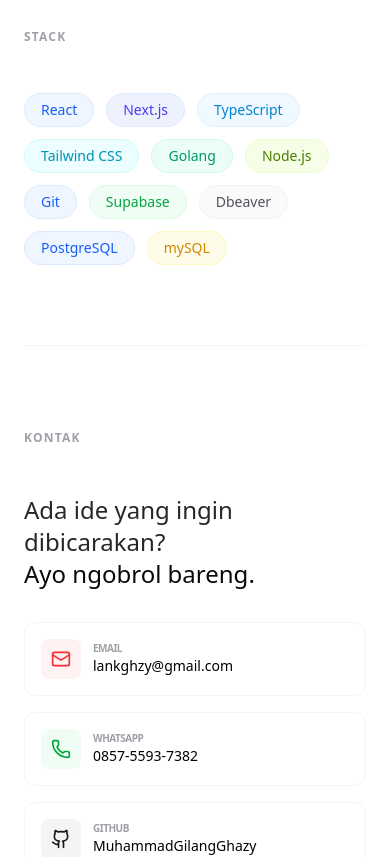
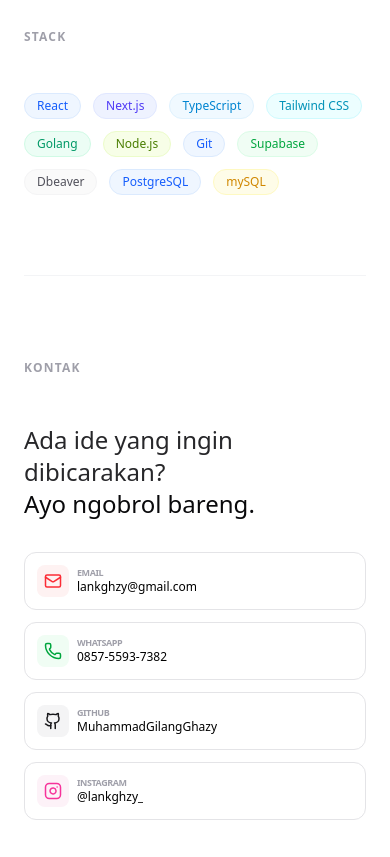
Before and after one commit to GilangGhazy17/portofolio-website, a React (Vite) app: page / in a window 390 px wide. Shown: the part 3220-4077 px from the top of the page. Built offline with nearby package versions, Linux system fonts and the light colour scheme.

Commit message:
Update for mobile

```diff
--- a/src/App.tsx
+++ b/src/App.tsx
@@ -33,7 +33,7 @@
 );
 
 const Chip = ({ text, colorClass }: { text: string, colorClass?: string }) => (
-  <span className={`px-4 py-1.5 rounded-full text-sm font-medium border ${colorClass || "bg-zinc-50 text-zinc-600 border-zinc-200 dark:bg-zinc-900 dark:text-zinc-400 dark:border-zinc-800"}`}>
+  <span className={`px-3 py-1 sm:px-4 sm:py-1.5 rounded-full text-xs sm:text-sm font-medium border ${colorClass || "bg-zinc-50 text-zinc-600 border-zinc-200 dark:bg-zinc-900 dark:text-zinc-400 dark:border-zinc-800"}`}>
     {text}
   </span>
 );
@@ -246,51 +246,51 @@
               <span className="font-medium text-zinc-950 dark:text-white">Ayo ngobrol bareng.</span>
             </p>
 
-            <div className="grid grid-cols-1 sm:grid-cols-2 lg:grid-cols-4 gap-4">
-              <a href="mailto:lankghzy@gmail.com" className="flex items-center gap-3 p-4 rounded-xl border border-zinc-100 dark:border-zinc-900 hover:bg-zinc-50 dark:hover:bg-zinc-900 transition-colors">
-                <div className="w-10 h-10 rounded-lg bg-red-50 dark:bg-red-900/20 text-red-500 flex items-center justify-center">
-                  <Mail size={20} />
+            <div className="grid grid-cols-1 sm:grid-cols-2 lg:grid-cols-4 gap-3 sm:gap-4">
+              <a href="mailto:lankghzy@gmail.com" className="flex items-center gap-2 sm:gap-3 p-3 sm:p-4 rounded-xl border border-zinc-200 dark:border-zinc-700 bg-white dark:bg-zinc-900 hover:bg-zinc-50 dark:hover:bg-zinc-800 transition-colors">
+                <div className="w-8 sm:w-10 h-8 sm:h-10 rounded-lg bg-red-50 dark:bg-red-900/20 text-red-500 flex items-center justify-center flex-shrink-0">
+                  <Mail size={18} className="sm:w-5 sm:h-5" />
                 </div>
-                <div>
-                  <div className="text-[10px] uppercase text-zinc-400 font-semibold tracking-tighter">Email</div>
-                  <div className="text-sm font-medium">lankghzy@gmail.com</div>
+                <div className="min-w-0">
+                  <div className="text-[9px] sm:text-[10px] uppercase text-zinc-400 font-semibold tracking-tighter">Email</div>
+                  <div className="text-xs sm:text-sm font-medium truncate">lankghzy@gmail.com</div>
                 </div>
               </a>
-              <a href="tel:+628755937382" className="flex items-center gap-3 p-4 rounded-xl border border-zinc-100 dark:border-zinc-900 hover:bg-zinc-50 dark:hover:bg-zinc-900 transition-colors">
-                <div className="w-10 h-10 rounded-lg bg-green-50 dark:bg-green-900/20 text-green-600 flex items-center justify-center">
-                  <Phone size={20} />
+              <a href="tel:+628755937382" className="flex items-center gap-2 sm:gap-3 p-3 sm:p-4 rounded-xl border border-zinc-200 dark:border-zinc-700 bg-white dark:bg-zinc-900 hover:bg-zinc-50 dark:hover:bg-zinc-800 transition-colors">
+                <div className="w-8 sm:w-10 h-8 sm:h-10 rounded-lg bg-green-50 dark:bg-green-900/20 text-green-600 flex items-center justify-center flex-shrink-0">
+                  <Phone size={18} className="sm:w-5 sm:h-5" />
                 </div>
-                <div>
-                  <div className="text-[10px] uppercase text-zinc-400 font-semibold tracking-tighter">WhatsApp</div>
-                  <div className="text-sm font-medium">0857-5593-7382</div>
+                <div className="min-w-0">
+                  <div className="text-[9px] sm:text-[10px] uppercase text-zinc-400 font-semibold tracking-tighter">WhatsApp</div>
+                  <div className="text-xs sm:text-sm font-medium truncate">0857-5593-7382</div>
                 </div>
               </a>
               <a
                 href="https://github.com/MuhammadGilangGhazy1722"
                 target="_blank"
                 rel="noopener noreferrer"
-                className="flex items-center gap-3 p-4 rounded-xl border border-zinc-100 dark:border-zinc-900 hover:bg-zinc-50 dark:hover:bg-zinc-900 transition-colors"
+                className="flex items-center gap-2 sm:gap-3 p-3 sm:p-4 rounded-xl border border-zinc-200 dark:border-zinc-700 bg-white dark:bg-zinc-900 hover:bg-zinc-50 dark:hover:bg-zinc-800 transition-colors"
               >
-                <div className="w-10 h-10 rounded-lg bg-zinc-100 dark:bg-zinc-800 text-zinc-900 dark:text-white flex items-center justify-center">
-                  <Github size={20} />
+                <div className="w-8 sm:w-10 h-8 sm:h-10 rounded-lg bg-zinc-100 dark:bg-zinc-800 text-zinc-900 dark:text-white flex items-center justify-center flex-shrink-0">
+                  <Github size={18} className="sm:w-5 sm:h-5" />
                 </div>
-                <div>
-                  <div className="text-[10px] uppercase text-zinc-400 font-semibold tracking-tighter">GitHub</div>
-                  <div className="text-sm font-medium">MuhammadGilangGhazy</div>
+                <div className="min-w-0">
+                  <div className="text-[9px] sm:text-[10px] uppercase text-zinc-400 font-semibold tracking-tighter">GitHub</div>
+                  <div className="text-xs sm:text-sm font-medium truncate">MuhammadGilangGhazy</div>
                 </div>
               </a>
               <a
                 href="https://www.instagram.com/lankghzy_"
                 target="_blank"
                 rel="noopener noreferrer"
-                className="flex items-center gap-3 p-4 rounded-xl border border-zinc-100 dark:border-zinc-900 hover:bg-zinc-50 dark:hover:bg-zinc-900 transition-colors"
+                className="flex items-center gap-2 sm:gap-3 p-3 sm:p-4 rounded-xl border border-zinc-200 dark:border-zinc-700 bg-white dark:bg-zinc-900 hover:bg-zinc-50 dark:hover:bg-zinc-800 transition-colors"
               >
-                <div className="w-10 h-10 rounded-lg bg-pink-50 dark:bg-pink-900/20 text-pink-500 flex items-center justify-center">
-                  <Instagram size={20} />
+                <div className="w-8 sm:w-10 h-8 sm:h-10 rounded-lg bg-pink-50 dark:bg-pink-900/20 text-pink-500 flex items-center justify-center flex-shrink-0">
+                  <Instagram size={18} className="sm:w-5 sm:h-5" />
                 </div>
-                <div>
-                  <div className="text-[10px] uppercase text-zinc-400 font-semibold tracking-tighter">Instagram</div>
-                  <div className="text-sm font-medium">@lankghzy_</div>
+                <div className="min-w-0">
+                  <div className="text-[9px] sm:text-[10px] uppercase text-zinc-400 font-semibold tracking-tighter">Instagram</div>
+                  <div className="text-xs sm:text-sm font-medium truncate">@lankghzy_</div>
                 </div>
               </a>
             </div>
```
